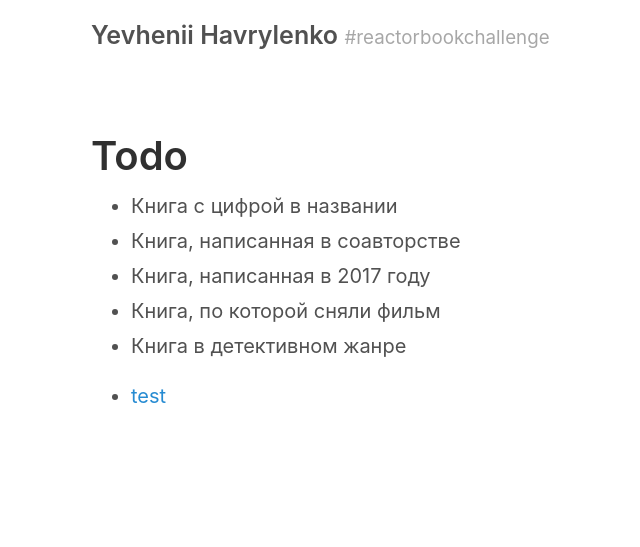
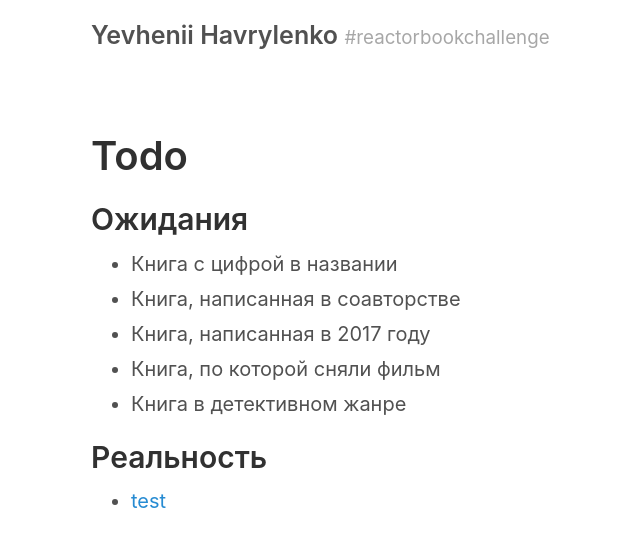
Before and after one commit to yevhenii-havrylenko/yevhenii-havrylenko.github.io, a Jekyll site: the page built from index.md, in a window 1280 px wide. Shown: the top 547 px of the page, without its empty margins (199-839 px from the left). Built offline with Jekyll 4.4.1, drawn with Linux system fonts in a browser that asks for light colours.

Commit message:
Update index.md

```diff
--- a/index.md
+++ b/index.md
@@ -3,11 +3,13 @@ layout: page
 title: Todo
 ---
 
+## Ожидания
 - Книга с цифрой в названии
 - Книга, написанная в соавторстве
 - Книга, написанная в 2017 году
 - Книга, по которой сняли фильм
 - Книга в детективном жанре
 
+## Реальность
 {% for post in site.posts %} - [ {{ post.title }} ]({{ post.url }})
 {% endfor %}
```
